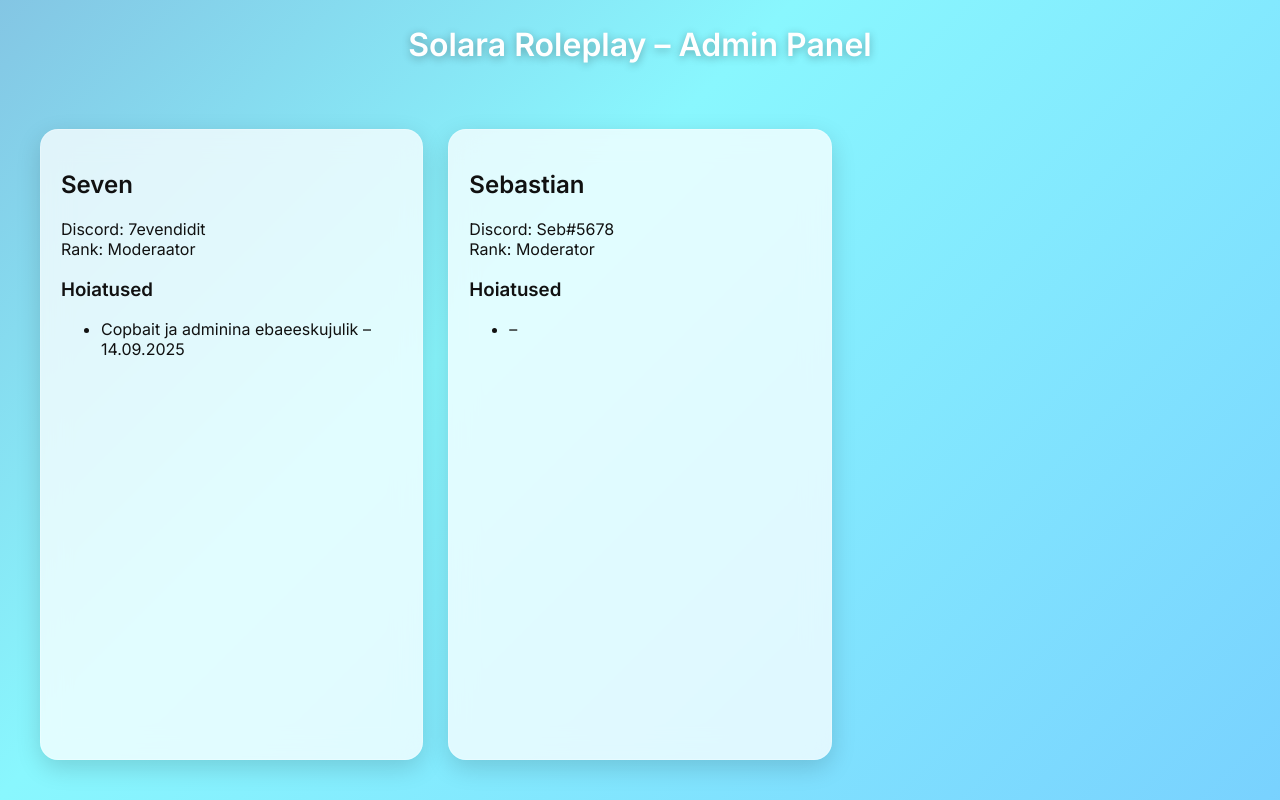
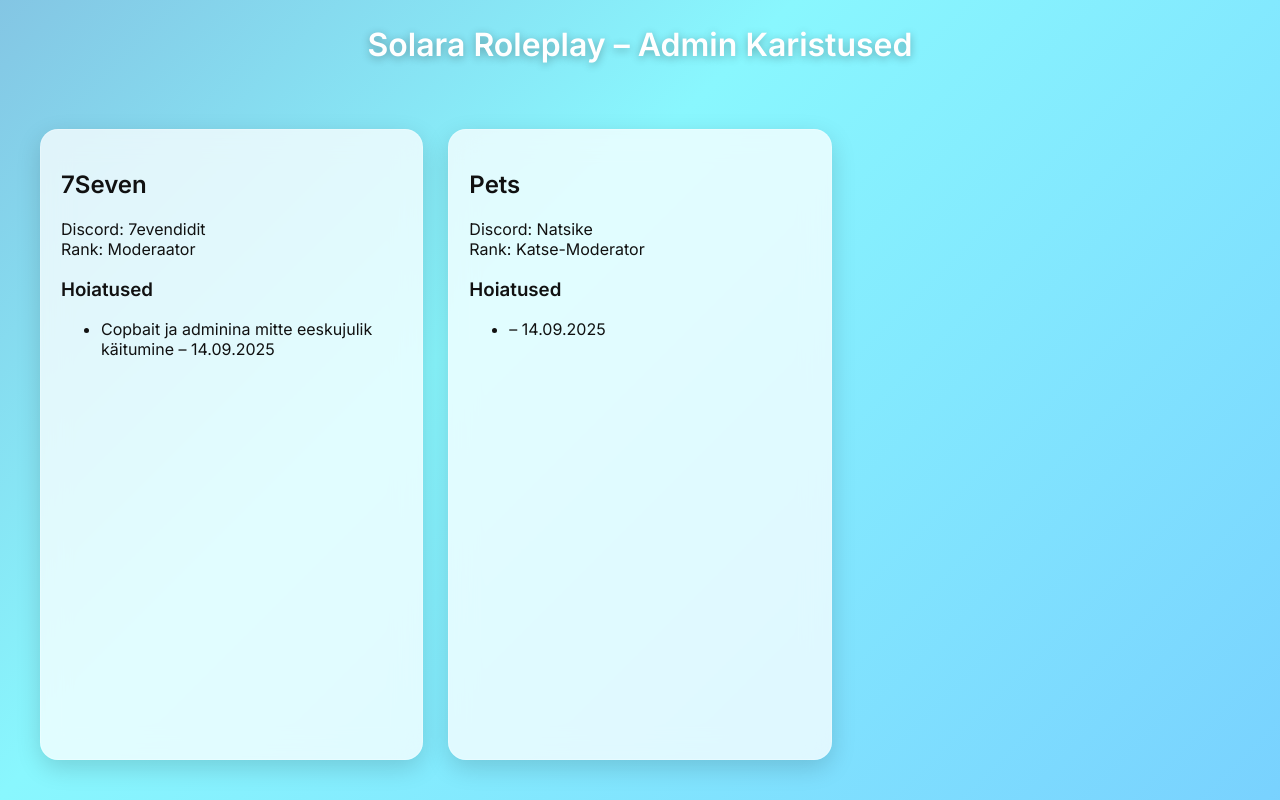
Before and after one commit to bemarivend/SolaraKaristused, a plain HTML site: page index.html in a window 1280 px wide. Drawn offline with Linux system fonts and the light colour scheme.

Commit message:
Update index.html

```diff
--- a/index.html
+++ b/index.html
@@ -3,7 +3,7 @@
 <head>
   <meta charset="UTF-8">
   <meta name="viewport" content="width=device-width, initial-scale=1.0">
-  <title>Solara Roleplay – Admin Panel</title>
+  <title>Solara Roleplay – Admin Karistused</title>
   <style>
     @import url('https://fonts.googleapis.com/css2?family=Inter:wght@400;600&display=swap');
 
@@ -69,30 +69,30 @@
   </style>
 </head>
 <body>
-  <header>Solara Roleplay – Admin Panel</header>
+  <header>Solara Roleplay – Admin Karistused</header>
 
   <main>
     <!-- Lisa adminid käsitsi -->
     <div class="card">
-      <h2>Seven</h2>
+      <h2>7Seven</h2>
       <div class="discord">Discord: 7evendidit</div>
       <div class="rank">Rank: Moderaator</div>
       <div class="warnings">
         <h3>Hoiatused</h3>
         <ul>
-          <li>Copbait ja adminina ebaeeskujulik – 14.09.2025</li>
+          <li>Copbait ja adminina mitte eeskujulik käitumine – 14.09.2025</li>
         </ul>
       </div>
     </div>
 
     <div class="card">
-      <h2>Sebastian</h2>
-      <div class="discord">Discord: Seb#5678</div>
-      <div class="rank">Rank: Moderator</div>
+      <h2>Pets</h2>
+      <div class="discord">Discord: Natsike</div>
+      <div class="rank">Rank: Katse-Moderator</div>
       <div class="warnings">
         <h3>Hoiatused</h3>
         <ul>
-          <li>–</li>
+          <li> – 14.09.2025</li>
         </ul>
       </div>
     </div>
```
